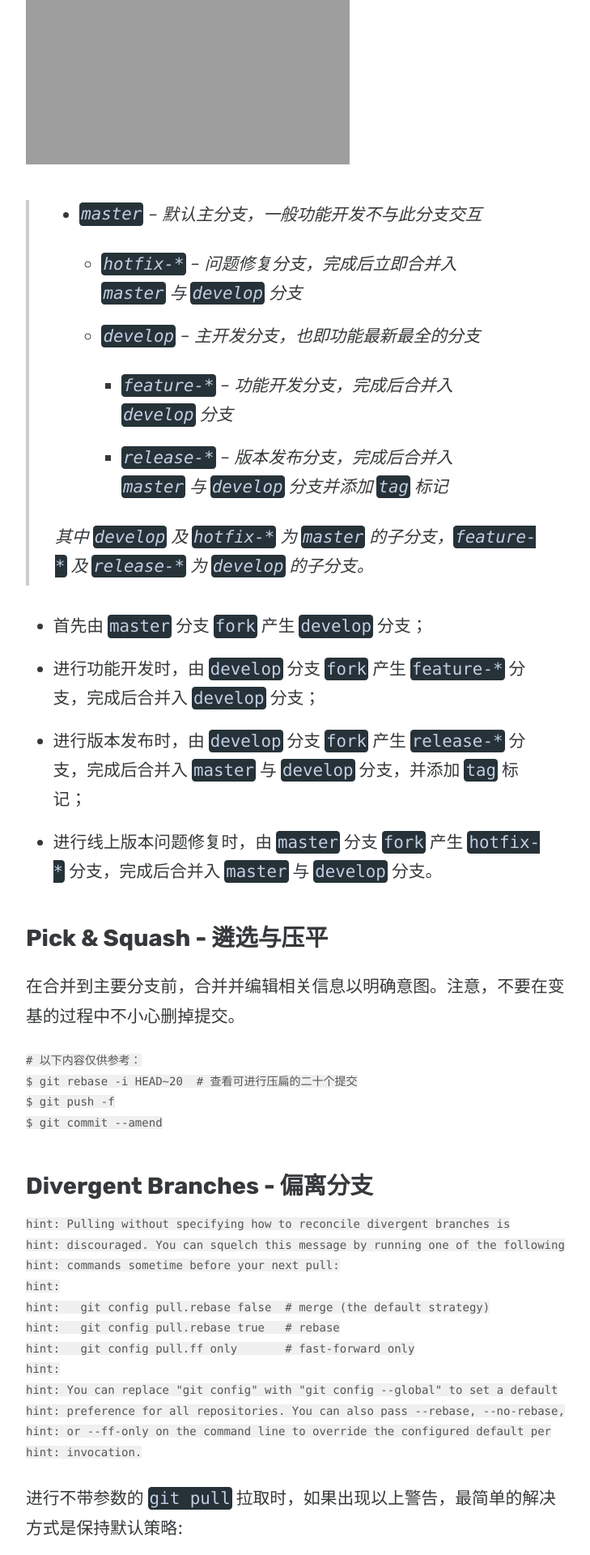
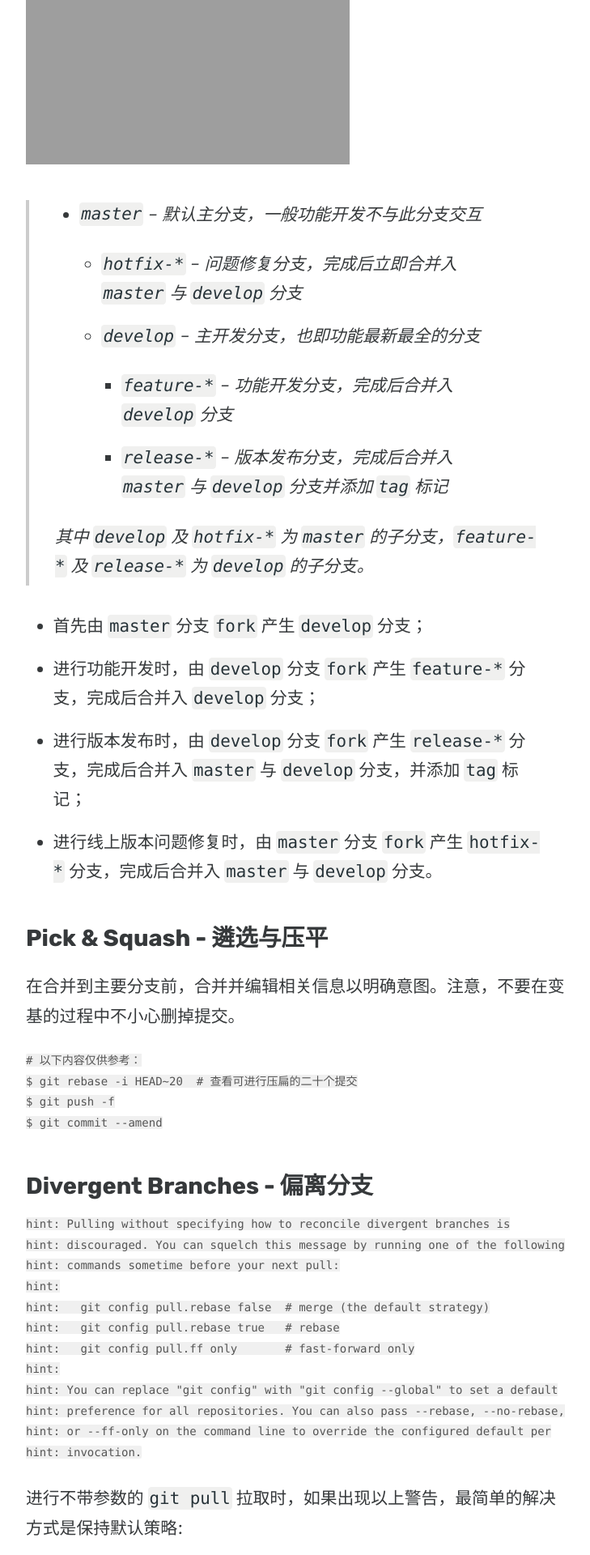
Before and after one commit to LettieLau/ljt, a Jekyll site: the page built from _posts/2021-06-08-GitStuffs.md, in a window 1280 px wide. Shown: the part 521-2441 px from the top of the page at 81% size, without its empty margins (272-1001 px from the left). Built offline with Jekyll 4.4.1, drawn with Linux system fonts in a browser that asks for light colours.

Commit message:
code highlighting style

```diff
--- a/assets/css/highlight.css
+++ b/assets/css/highlight.css
@@ -39,8 +39,8 @@ pre[class*="language-"] ::selection {
 
 :not(pre) > code[class*="language-"] {
 	white-space: normal;
-	color: #c3cee3;
-	background: #263238;
+	color: #263238;
+	background: #F0F0EF;
 	border-radius: 0.2em;
 	padding: 0.1em;
 }
@@ -52,8 +52,8 @@ pre > code[class*="language-"] {
 pre[class*="language-"] {
 	overflow: auto;
 	position: relative;
-	color: #c3cee3;
-	background: #263238;
+	color: #263238;
+	background: #F0F0EF;
 	border-radius: 0;
 	margin: 0.5em 0;
 	padding: 1.25em 1em;
```
